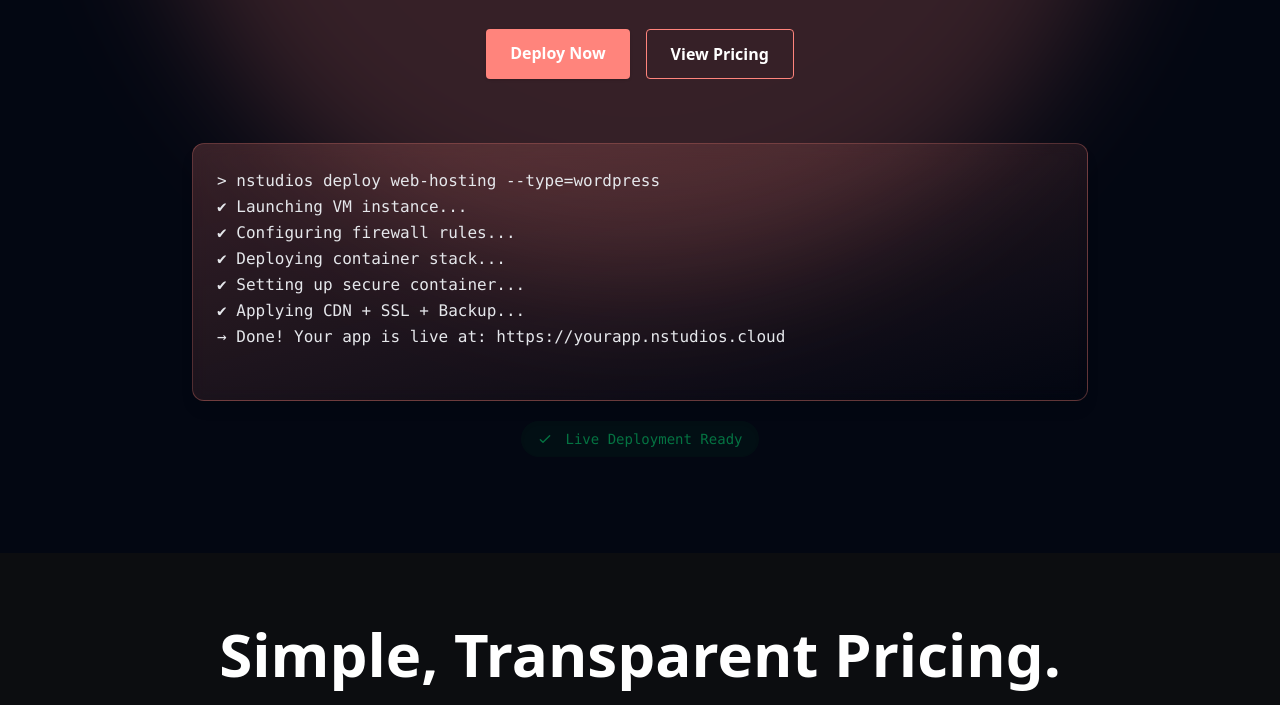
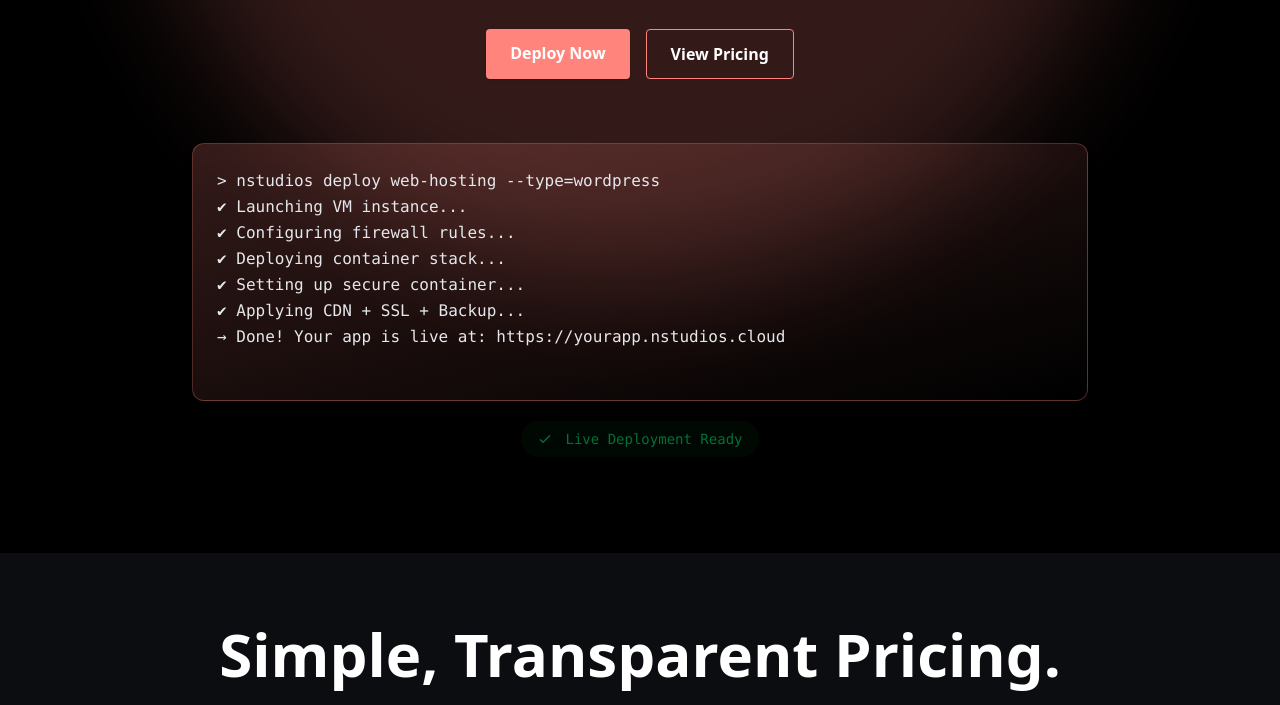
Before and after one commit to norberto-studios/nstudios_web, an Astro site: page / in a window 1280 px wide. Shown: the part 363-1068 px from the top of the page. Built offline with nearby package versions, Linux system fonts and the light colour scheme; Astro itself is replaced by a stand-in of ours.

Commit message:
update color

```diff
--- a/src/pages/index.astro
+++ b/src/pages/index.astro
@@ -6,7 +6,7 @@
 
 <Layout>
     <!-- Homepage for NSTUDIOS -->
-    <section class="relative text-white min-h-200 bg-gray-950 overflow-hidden">
+    <section class="relative text-white min-h-200 bg-black overflow-hidden">
         <div class="absolute inset-0">
             <div class="absolute -top-1/2 left-1/2 w-[1000px] h-[1000px] bg-nst-coral rounded-full opacity-20 blur-3xl transform -translate-x-1/2"></div>
         </div>
```
